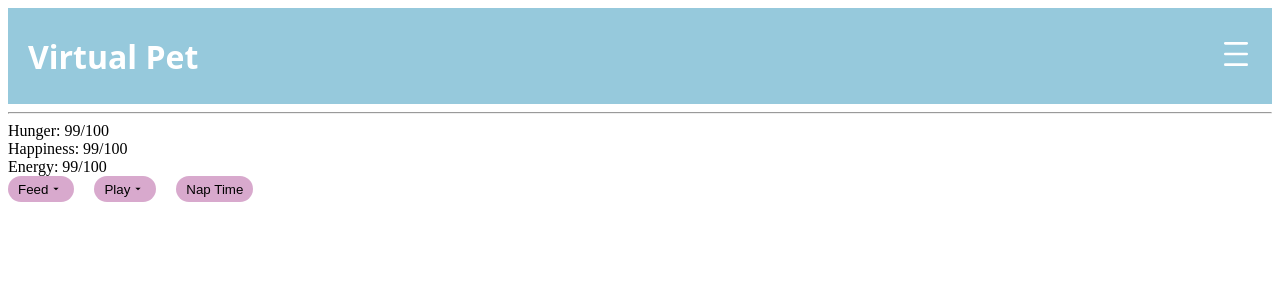
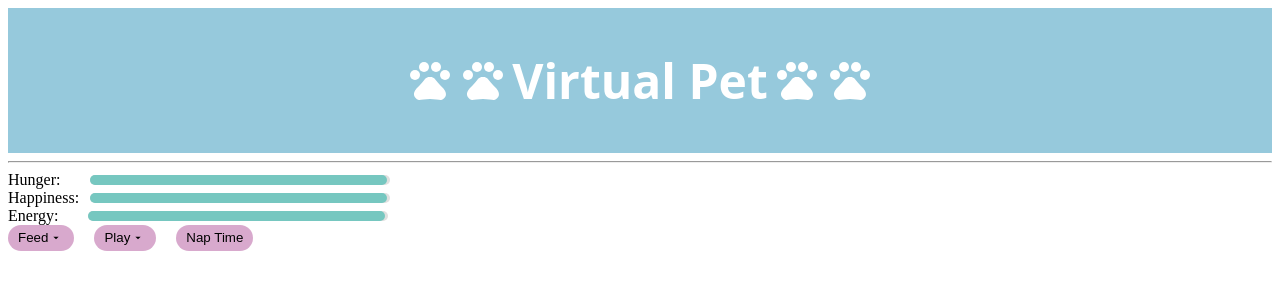
Before and after one commit to evelynmbart/Virtual-Pet, a React (Vite) app in the folder virtual-pet/: page / in a window 1280 px wide. Shown: the top 300 px of the page. Built offline with nearby package versions, Linux system fonts and the light colour scheme; a web font is replaced by a local one.

Commit message:
implement dynamic progess bar for each stat

```diff
--- a/virtual-pet/src/App.css
+++ b/virtual-pet/src/App.css
@@ -1,15 +1,32 @@
 .navbar {
   display: flex;
-  justify-content: space-between;
+  justify-content: center;
   align-items: center;
   padding: 0 20px;
   background-color: #96c9dc;
 }
 
+.pawOne:hover {
+  color: #d8a9cd;
+}
+.pawTwo:hover {
+  color: #e4c699;
+}
+.pawThree:hover {
+  color: #b4b2d0;
+}
+
+.pawFour:hover {
+  color: #85b394;
+}
+
 .title {
   font-family: "DynaPuff", system-ui;
   color: white;
-  font-size: 2rem;
+  font-size: 3em;
+  display: flex;
+  align-items: center;
+  gap: 5px;
 }
 
 .action-btns {
@@ -17,6 +34,22 @@
   gap: 20px;
 }
 
+.hunger-stat {
+  display: flex;
+  align-items: center;
+  gap: 30px;
+}
+
+.happiness-stat {
+  display: flex;
+  align-items: center;
+  gap: 11px;
+}
+.energy-stat {
+  display: flex;
+  align-items: center;
+  gap: 30px;
+}
 button {
   background-color: #d8a9cd;
   border: none;
@@ -30,3 +63,14 @@ button {
 button:hover {
   background-color: #eebbe2;
 }
+
+.progress-bar-container {
+  width: 300px;
+}
+
+.progress-bar {
+  width: 100%;
+  background-color: #e0e0df;
+  height: 10px;
+  border-radius: 20px;
+}
--- a/virtual-pet/src/App.jsx
+++ b/virtual-pet/src/App.jsx
@@ -2,6 +2,7 @@ import { useState, useEffect } from "react";
 import { TbBaselineDensityMedium } from "react-icons/tb";
 import { RiArrowDropDownFill } from "react-icons/ri";
 import { ToastContainer, toast } from "react-toastify";
+import { MdOutlinePets } from "react-icons/md";
 import "react-toastify/dist/ReactToastify.css";
 import "./App.css";
 import {
@@ -16,26 +17,56 @@ function App() {
   const [hunger, setHunger] = useState(MAX_STATS);
   const [happiness, setHappiness] = useState(MAX_STATS);
   const [energy, setEnergy] = useState(MAX_STATS);
+  const [progress, setProgress] = useState(MAX_STATS);
+
+  // INTERVAL DECREMENTATION OF STATS
+  // useEffect(() => {
+  //   const interval = setInterval(() => {
+  //     setHunger((prev) => Math.max(prev - 1, 0)); // Decreases hunger every 5 seconds
+  //   }, SLEEP_INTERVAL);
+
+  //   return () => clearInterval(interval);
+  // }, []);
 
   useEffect(() => {
     const interval = setInterval(() => {
-      setHunger((prev) => Math.max(prev - 1, 0)); // Decreases hunger every 5 seconds
-    }, SLEEP_INTERVAL);
+      setHunger((prevHunger) => {
+        if (prevHunger == 0) {
+          clearInterval(interval);
+          return 0;
+        }
+        return prevHunger - 1;
+      });
+    }, 5000);
+    return () => clearInterval(interval);
+  }, []);
 
+  useEffect(() => {
+    const interval = setInterval(() => {
+      setHappiness((prevHappiness) => {
+        if (prevHappiness == 0) {
+          clearInterval(interval);
+          return 0;
+        }
+        return prevHappiness - 1;
+      });
+    }, 5000);
     return () => clearInterval(interval);
   }, []);
   useEffect(() => {
     const interval = setInterval(() => {
-      setHappiness((prev) => Math.max(prev - 1, 0)); // Decreases hunger every 5 seconds
-    }, SLEEP_INTERVAL);
+      setEnergy((prevEnergy) => {
+        if (prevEnergy == 0) {
+          clearInterval(interval);
+          return 0;
+        }
+        return prevEnergy - 1;
+      });
+    }, 5000);
     return () => clearInterval(interval);
   }, []);
-  useEffect(() => {
-    const interval = setInterval(() => {
-      setEnergy((prev) => Math.max(prev - 1, 0)); // Decreases hunger every 5 seconds
-    }, SLEEP_INTERVAL);
-    return () => clearInterval(interval);
-  }, []);
+
+  // ACTION INCREASING BUTTONS
 
   const boostHunger = () => {
     const newHunger = hunger + REGULAR_FEED_BOOST;
@@ -79,26 +110,69 @@ function App() {
     }
   };
 
+  // HTML
   return (
     <>
       <div className="main-container">
         <nav className="navbar">
-          <h2 className="title">Virtual Pet</h2>
-          <div>
-            <TbBaselineDensityMedium size={32} color="white" />
-          </div>
+          <h2 className="title">
+            <MdOutlinePets className="pawOne" />
+            <MdOutlinePets className="pawTwo" />
+            Virtual Pet
+            <MdOutlinePets className="pawThree" />
+            <MdOutlinePets className="pawFour" />
+          </h2>
         </nav>
         <hr />
         <div className="main-content">
           <div className="stats">
             <div className="hunger-stat">
-              Hunger: {hunger}/{MAX_STATS}
+              Hunger:
+              <div className="progress-bar-container">
+                <div className="progress-bar">
+                  <div
+                    style={{
+                      width: `${hunger}%`,
+                      backgroundColor: hunger > 30 ? "#76c7c0" : "#ff4500", // Change color if progress < 20%
+                      height: "100%",
+                      borderRadius: "20px",
+                      transition: "width 0.1s ease-in-out",
+                    }}
+                  ></div>
+                </div>
+              </div>
             </div>
             <div className="happiness-stat">
-              Happiness: {happiness}/{MAX_STATS}
+              Happiness:
+              <div className="progress-bar-container">
+                <div className="progress-bar">
+                  <div
+                    style={{
+                      width: `${happiness}%`,
+                      backgroundColor: happiness > 30 ? "#76c7c0" : "#ff4500", // Change color if progress < 20%
+                      height: "100%",
+                      borderRadius: "20px",
+                      transition: "width 0.1s ease-in-out",
+                    }}
+                  ></div>
+                </div>
+              </div>
             </div>
             <div className="energy-stat">
-              Energy: {energy}/{MAX_STATS}
+              Energy:
+              <div className="progress-bar-container">
+                <div className="progress-bar">
+                  <div
+                    style={{
+                      width: `${energy}%`,
+                      backgroundColor: energy > 30 ? "#76c7c0" : "#ff4500", // Change color if progress < 20%
+                      height: "100%",
+                      borderRadius: "20px",
+                      transition: "width 0.3s ease-in-out",
+                    }}
+                  ></div>
+                </div>
+              </div>
             </div>
           </div>
           <div className="action-btns">
```
